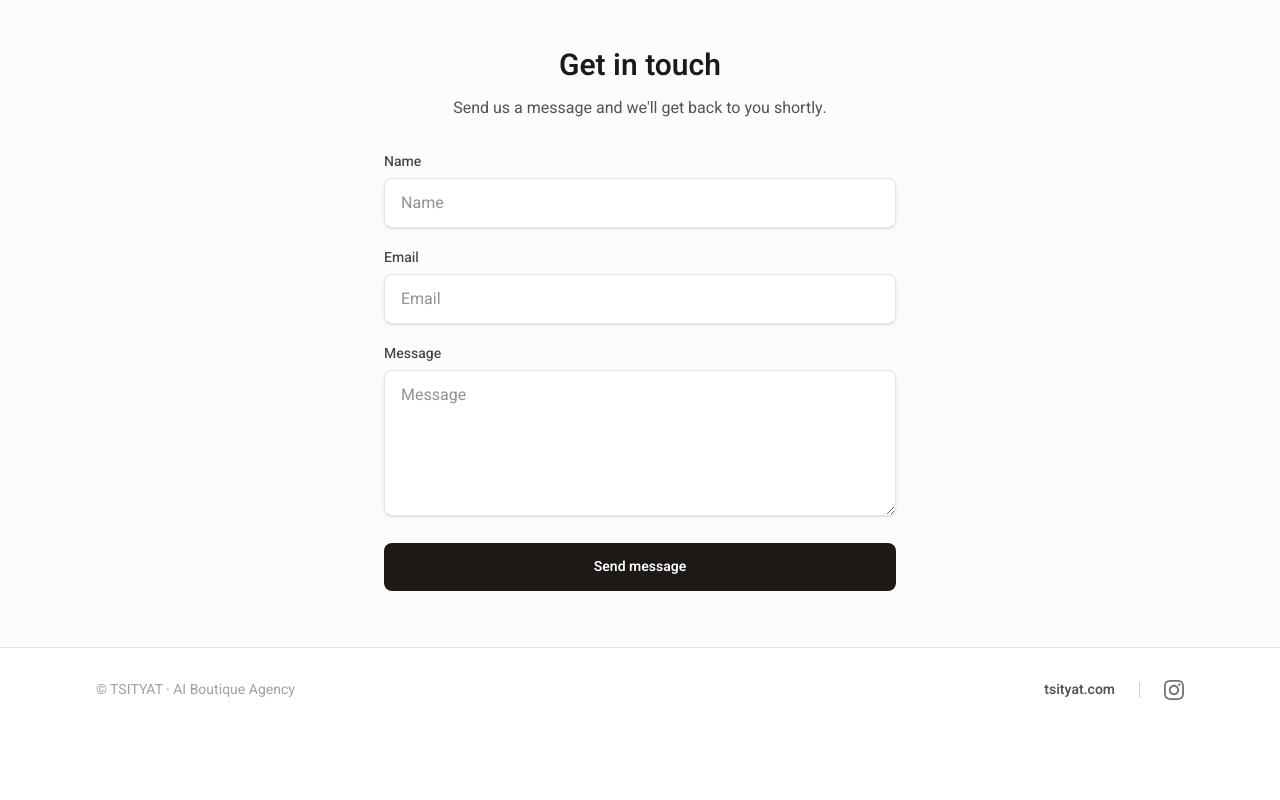
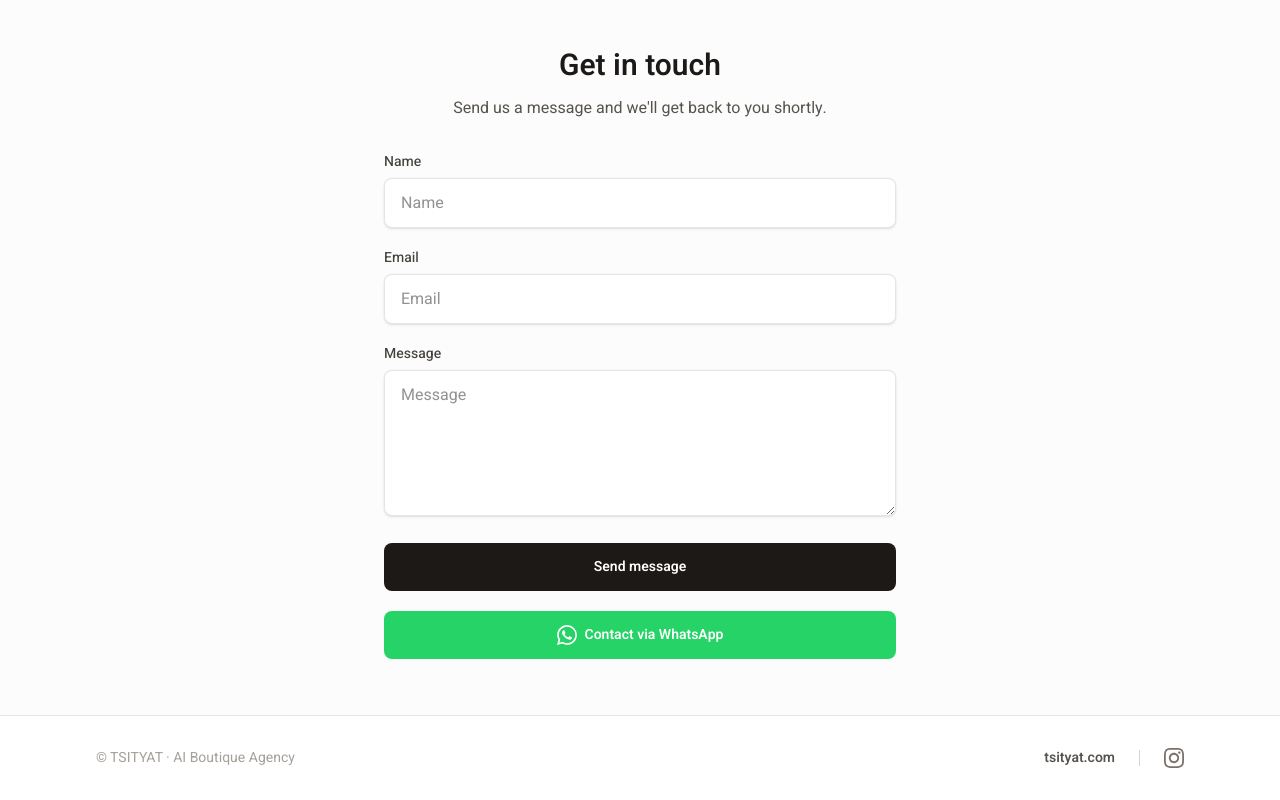
Before and after one commit to adamts1/dr-anat-fallon, a React (Vite) app: page /en in a window 1280 px wide. Shown: the part 4367-5167 px from the top of the page. Before the commit the page ends 5099 px from the top, so only its background shows below. Built offline with nearby package versions, Linux system fonts and the light colour scheme.

Commit message:
whatsapp

```diff
--- a/src/App.jsx
+++ b/src/App.jsx
@@ -15,6 +15,8 @@
 const EMAILJS_SERVICE_ID = 'service_hj77wbm'
 const EMAILJS_TEMPLATE_ID = 'template_4xrje7n' // e.g. template_abc123
 const EMAILJS_PUBLIC_KEY = '8WUpHfYP9_IBLCf4M'  // e.g. abc123xyz
+// WhatsApp contact – use international format without + (e.g. 972501234567)
+const WHATSAPP_NUMBER = '+972533807804'
 
 function App() {
   const { pathname } = useLocation()
@@ -490,6 +492,17 @@
             >
               {formStatus === 'loading' ? '...' : t.contactSubmit}
             </button>
+            <a
+              href={`https://wa.me/${WHATSAPP_NUMBER}`}
+              target="_blank"
+              rel="noopener noreferrer"
+              className="flex w-full items-center justify-center gap-2 rounded-lg bg-[#25D366] px-6 py-3.5 text-sm font-semibold text-white transition hover:bg-[#20BD5A] focus:outline-none focus:ring-2 focus:ring-[#25D366] focus:ring-offset-2"
+            >
+              <svg className="h-5 w-5 shrink-0" fill="currentColor" viewBox="0 0 24 24" aria-hidden>
+                <path d="M17.472 14.382c-.297-.149-1.758-.867-2.03-.967-.273-.099-.471-.148-.67.15-.197.297-.767.966-.94 1.164-.173.199-.347.223-.644.075-.297-.15-1.255-.463-2.39-1.475-.883-.788-1.48-1.761-1.653-2.059-.173-.297-.018-.458.13-.606.134-.133.298-.347.446-.52.149-.174.198-.298.298-.497.099-.198.05-.371-.025-.52-.075-.149-.669-1.612-.916-2.207-.242-.579-.487-.5-.669-.51-.173-.008-.371-.01-.57-.01-.198 0-.52.074-.792.372-.272.297-1.04 1.016-1.04 2.479 0 1.462 1.065 2.875 1.213 3.074.149.198 2.096 3.2 5.077 4.487.709.306 1.262.489 1.694.625.712.227 1.36.195 1.871.118.571-.085 1.758-.719 2.006-1.413.248-.694.248-1.289.173-1.413-.074-.124-.272-.198-.57-.347m-5.421 7.403h-.004a9.87 9.87 0 01-5.031-1.378l-.361-.214-3.741.982.998-3.648-.235-.374a9.86 9.86 0 01-1.51-5.26c.001-5.45 4.436-9.884 9.888-9.884 2.64 0 5.122 1.03 6.988 2.898a9.825 9.825 0 012.893 6.994c-.003 5.45-4.437 9.884-9.885 9.884m8.413-18.297A11.815 11.815 0 0012.05 0C5.495 0 .16 5.335.157 11.892c0 2.096.547 4.142 1.588 5.945L.057 24l6.305-1.654a11.882 11.882 0 005.683 1.448h.005c6.554 0 11.89-5.335 11.893-11.893a11.821 11.821 0 00-3.48-8.413z"/>
+              </svg>
+              {t.contactWhatsapp}
+            </a>
           </form>
         </div>
       </section>
--- a/src/translations.js
+++ b/src/translations.js
@@ -67,6 +67,7 @@
     contactEmail: 'Email',
     contactMessage: 'Message',
     contactSubmit: 'Send message',
+    contactWhatsapp: 'Contact via WhatsApp',
     contactSuccess: 'Thank you! Your message has been sent. We\'ll be in touch soon.',
     contactError: 'Something went wrong. Please try again or contact us directly.',
     // Footer
@@ -144,6 +145,7 @@
     contactEmail: 'E-mail',
     contactMessage: 'Message',
     contactSubmit: 'Envoyer',
+    contactWhatsapp: 'Contacter via WhatsApp',
     contactSuccess: 'Merci ! Votre message a bien été envoyé. Nous vous répondrons bientôt.',
     contactError: 'Une erreur s\'est produite. Veuillez réessayer ou nous contacter directement.',
     // Footer
@@ -232,6 +234,7 @@
     contactEmail: 'אימייל',
     contactMessage: 'הודעה',
     contactSubmit: 'שליחה',
+    contactWhatsapp: 'צור קשר בוואטסאפ',
     contactSuccess: 'תודה! ההודעה נשלחה בהצלחה. נחזור אליכם בהקדם.',
     contactError: 'משהו השתבש. נסו שוב או צרו קשר ישירות.',
     // Footer
```
